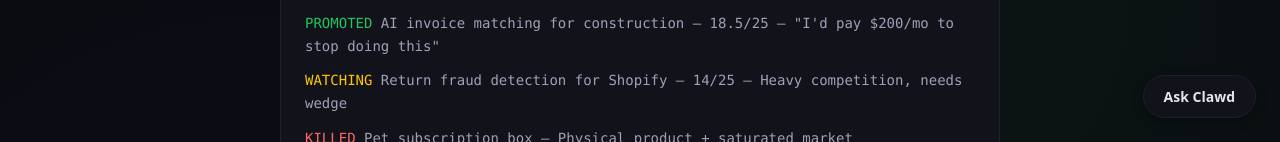
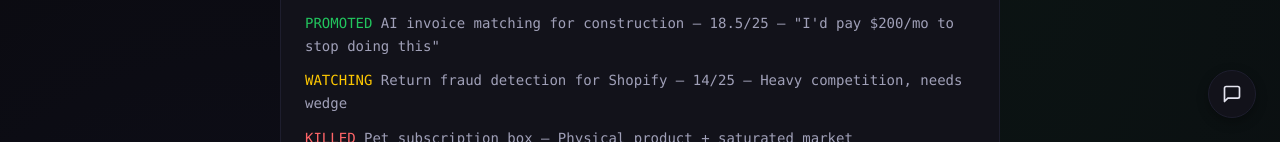
Before and after one commit to Jmee67/clawd-up-web, a Next.js app: page / in a window 1280 px wide. Shown: the part 658-800 px from the top of the page. Built offline with nearby package versions, Linux system fonts and the light colour scheme.

Commit message:
Chat widget: replace 'Ask Clawd' text with chat icon bubble

```diff
--- a/app/components/ChatWidget.tsx
+++ b/app/components/ChatWidget.tsx
@@ -96,7 +96,7 @@ export default function ChatWidget() {
           bottom: "24px",
           right: "24px",
           zIndex: 9999,
-          padding: "10px 20px",
+          padding: "12px",
           fontSize: "14px",
           fontWeight: 600,
           borderRadius: "9999px",
@@ -106,6 +106,11 @@ export default function ChatWidget() {
           cursor: "pointer",
           boxShadow: "0 4px 12px rgba(0,0,0,0.3)",
           transition: "all 0.2s",
+          width: "48px",
+          height: "48px",
+          display: "flex",
+          alignItems: "center",
+          justifyContent: "center",
         }}
         onMouseEnter={(e) => {
           (e.target as HTMLElement).style.borderColor = "var(--accent)";
@@ -113,8 +118,9 @@ export default function ChatWidget() {
         onMouseLeave={(e) => {
           (e.target as HTMLElement).style.borderColor = "var(--border)";
         }}
+        aria-label="Chat"
       >
-        Ask Clawd
+        <svg width="20" height="20" viewBox="0 0 24 24" fill="none" stroke="currentColor" strokeWidth="2" strokeLinecap="round" strokeLinejoin="round"><path d="M21 15a2 2 0 0 1-2 2H7l-4 4V5a2 2 0 0 1 2-2h14a2 2 0 0 1 2 2z"></path></svg>
       </button>
     );
   }
```
